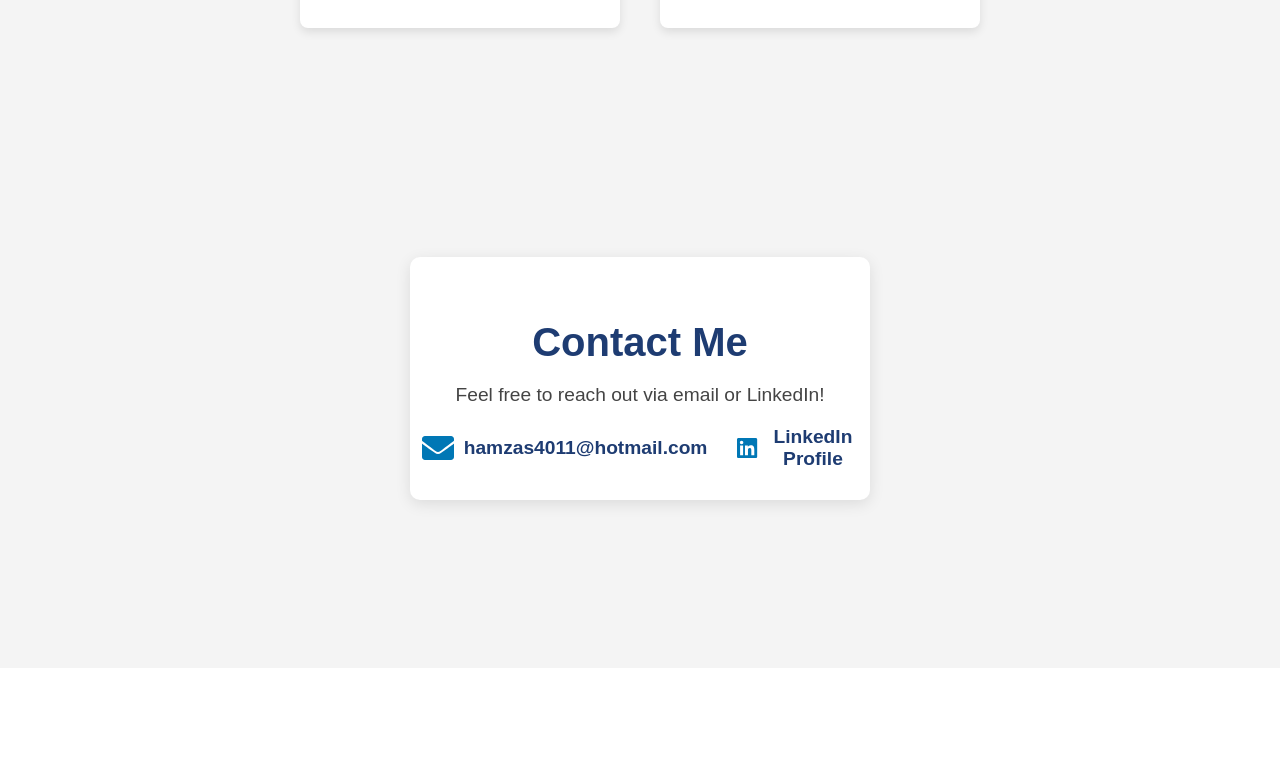
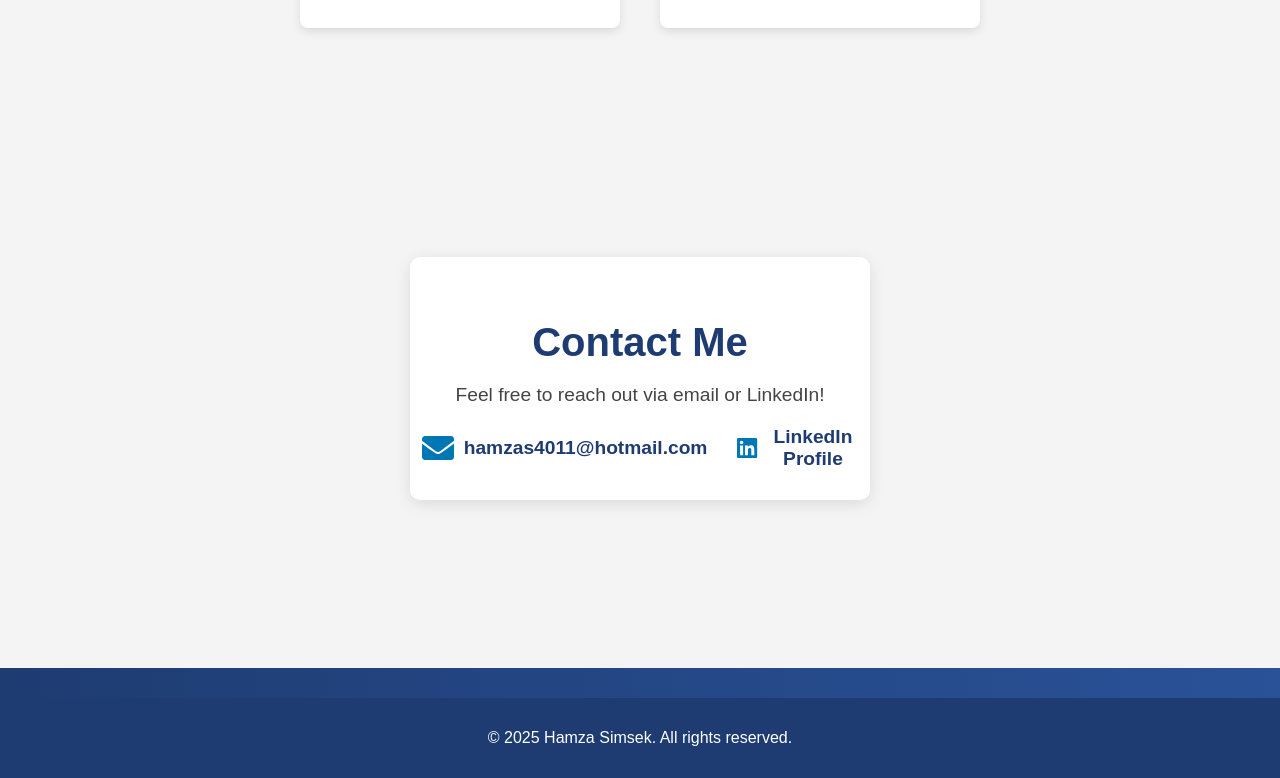
Before and after one commit to hamzas4011/personal-website, a React (Vite) app: page / in a window 1280 px wide. Shown: the part 2662-3440 px from the top of the page. Before the commit the page ends 3330 px from the top, so only its background shows below. Built offline with nearby package versions, Linux system fonts and the light colour scheme.

Commit message:
added footer

```diff
--- a/src/App.jsx
+++ b/src/App.jsx
@@ -3,6 +3,7 @@ import Intro from "./components/Intro";
 import About from "./components/About";
 import Projects from "./components/Projects";
 import Contact from "./components/Contact";
+import Footer from "./components/Footer";
 import "./App.css";
 
 export default function App() {
@@ -12,6 +13,7 @@ export default function App() {
       <About />
       <Projects />
       <Contact />
+      <Footer />
     </>
   );
 }
--- /dev/null
+++ b/src/components/Footer.jsx
@@ -0,0 +1,12 @@
+import React from "react";
+import "../styles/Footer.css";
+
+export function Footer() {
+  return (
+    <footer className="footer">
+      <p>© {new Date().getFullYear()} Hamza Simsek. All rights reserved.</p>
+    </footer>
+  );
+}
+
+export default Footer;
--- /dev/null
+++ b/src/styles/Footer.css
@@ -0,0 +1,8 @@
+.footer {
+    text-align: center;
+    padding: 15px;
+    background-color: #1e3c72;
+    color: white;
+    font-size: 1rem;
+    margin-top: 30px;
+  }
```
